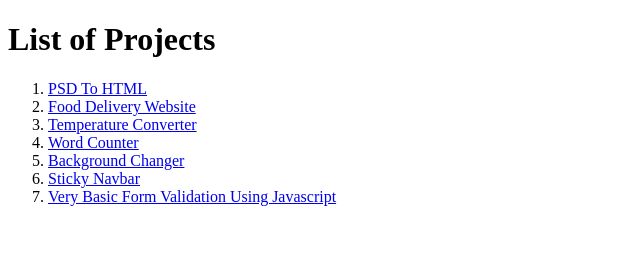
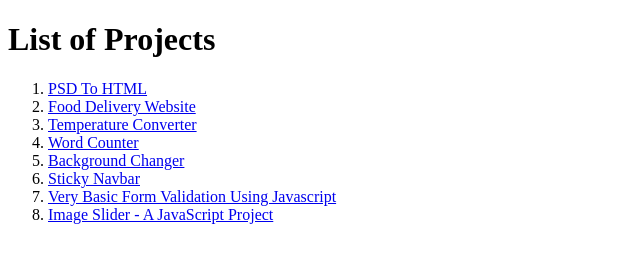
Before and after one commit to himalgnn/himalgnn.github.io, a plain HTML site: page projects/index.html in a window 1280 px wide. Shown: the whole page, without its empty margins (0-640 px from the left). Drawn offline with Linux system fonts and the light colour scheme.

Commit message:
Added New Project on the List
Add New Project on the List

```diff
--- a/projects/index.html
+++ b/projects/index.html
@@ -24,6 +24,7 @@
         <li><a href="https://himalgnn.github.io/projects/background-changer" target="_blank">Background Changer</a></li>
         <li><a href="https://himalgnn.github.io/projects/sticky-navbar" target="_blank">Sticky Navbar</a></li>
         <li><a href="https://himalgnn.github.io/projects/form-validation" target="_blank">Very Basic Form Validation Using Javascript</a></li>
+        <li><a href="https://himalgnn.github.io/projects/image-slider" target="_blank">Image Slider - A JavaScript Project</a></li>
     </ul>
 </body>
 </html>
```
